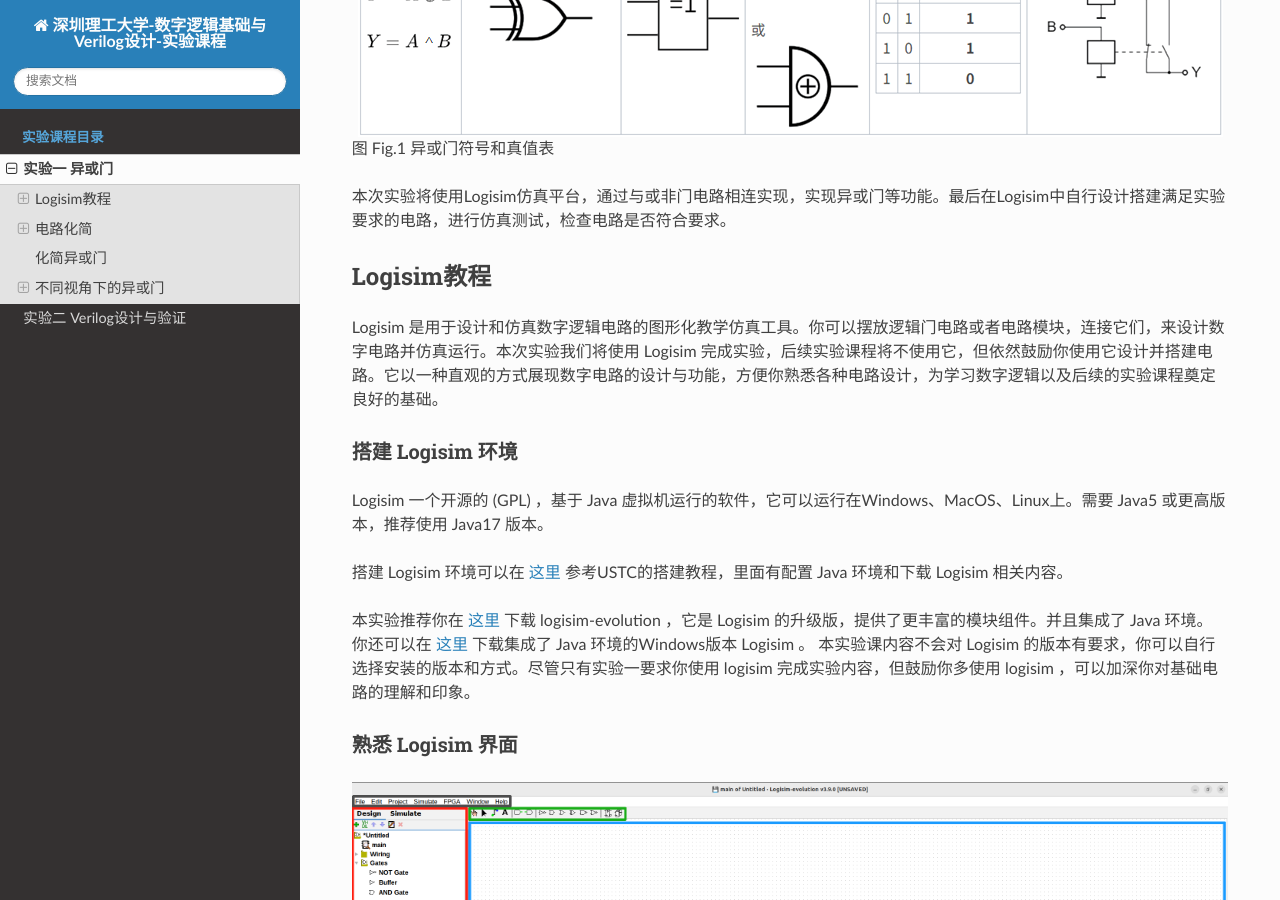
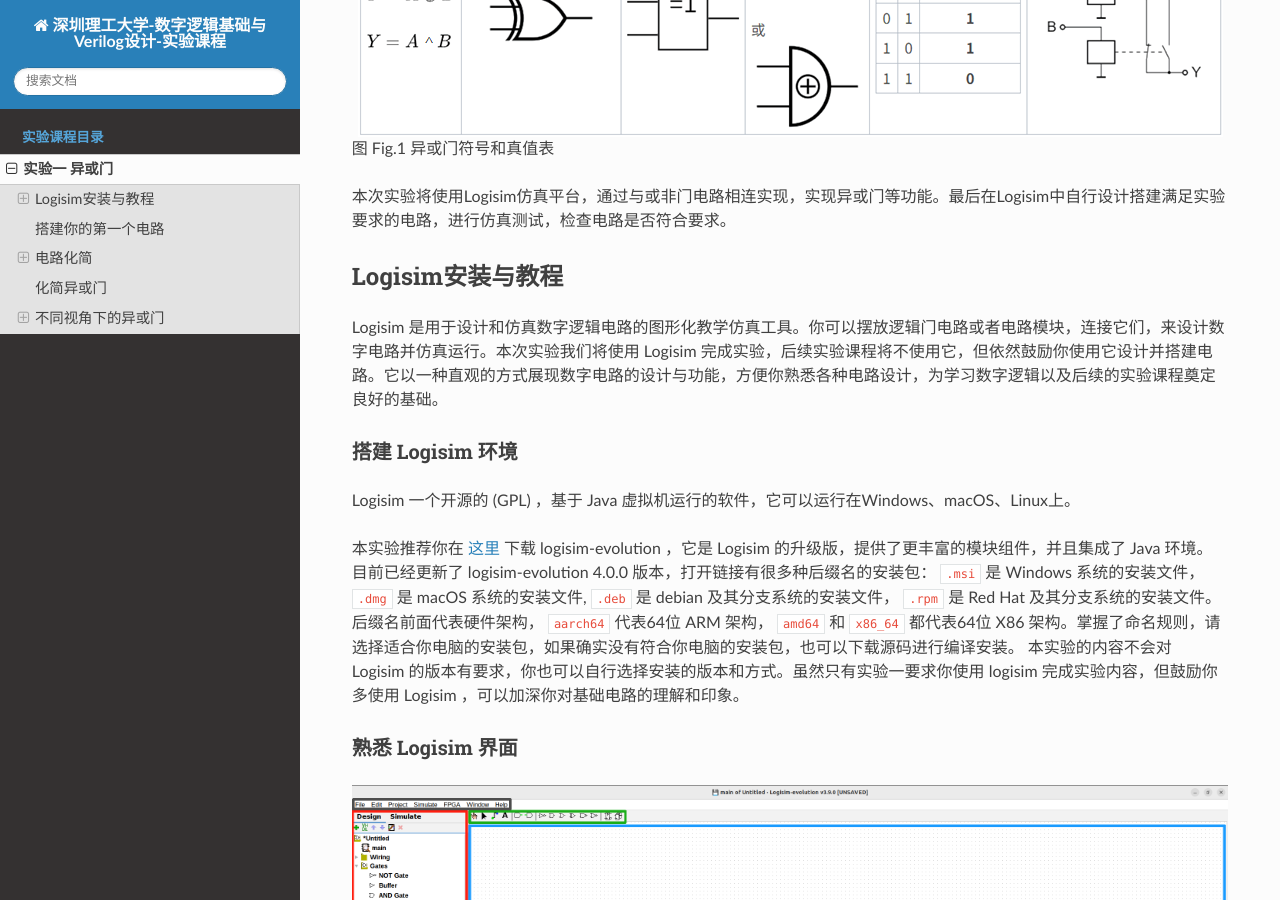
Before and after one commit to HuangXiCi/Digital_Logic, a Sphinx documentation site: the page built from source/labs/lab1.rst, in a window 1280 px wide and 900 px high, scrolled down 473 px. Built offline with Sphinx 7.4.7 and the Read the Docs theme 3.1.0, drawn with Linux system fonts in a browser that asks for light colours; some of the changed text lies outside the part shown.

Commit message:
Logisim安装与教程

```diff
--- a/source/conf.py
+++ b/source/conf.py
@@ -39,8 +39,9 @@
 # This is also used if you do content translation via gettext catalogs.
 # Usually you set "language" from the command line for these cases.
 
+source_encoding = 'utf-8'
 language = 'zh_CN'
-html_search_language = 'zh'
+html_search_language = 'zh_CN'
 
 # List of patterns, relative to source directory, that match files and
 # directories to ignore when looking for source files.
--- a/source/index.rst
+++ b/source/index.rst
@@ -15,7 +15,6 @@
    :hidden:
 
    实验一 异或门 <labs/lab1>
-   实验二 Verilog设计与验证 <labs/lab2>
 
 
 课程介绍
--- a/source/labs/lab1.rst
+++ b/source/labs/lab1.rst
@@ -13,7 +13,7 @@
 
 本次实验将使用Logisim仿真平台，通过与或非门电路相连实现，实现异或门等功能。最后在Logisim中自行设计搭建满足实验要求的电路，进行仿真测试，检查电路是否符合要求。
 
-Logisim教程
+Logisim安装与教程
 ~~~~~~~~~~~~~~~~~~~~~
 
 Logisim 是用于设计和仿真数字逻辑电路的图形化教学仿真工具。你可以摆放逻辑门电路或者电路模块，连接它们，来设计数字电路并仿真运行。本次实验我们将使用 Logisim 完成实验，后续实验课程将不使用它，但依然鼓励你使用它设计并搭建电路。它以一种直观的方式展现数字电路的设计与功能，方便你熟悉各种电路设计，为学习数字逻辑以及后续的实验课程奠定良好的基础。
@@ -21,13 +21,12 @@
 搭建 Logisim 环境
 -----------------------
 
-Logisim 一个开源的 (GPL) ，基于 Java 虚拟机运行的软件，它可以运行在Windows、MacOS、Linux上。需要 Java5 或更高版本，推荐使用 Java17 版本。
+Logisim 一个开源的 (GPL) ，基于 Java 虚拟机运行的软件，它可以运行在Windows、macOS、Linux上。
 
-搭建 Logisim 环境可以在 `这里 <https://soc.ustc.edu.cn/Digital/2024/lab0/logisim/>`_ 参考USTC的搭建教程，里面有配置 Java 环境和下载 Logisim 相关内容。
-
-本实验推荐你在 `这里 <https://github.com/logisim-evolution/logisim-evolution/releases>`_ 下载 logisim-evolution ，它是 Logisim 的升级版，提供了更丰富的模块组件。并且集成了 Java 环境。
-你还可以在 `这里 <https://github.com/SecondCat/Logisim-Chinese-version/releases/>`_ 下载集成了 Java 环境的Windows版本 Logisim 。
-本实验课内容不会对 Logisim 的版本有要求，你可以自行选择安装的版本和方式。尽管只有实验一要求你使用 logisim 完成实验内容，但鼓励你多使用 logisim ，可以加深你对基础电路的理解和印象。
+本实验推荐你在 `这里 <https://github.com/logisim-evolution/logisim-evolution/releases>`_ 下载 logisim-evolution ，它是 Logisim 的升级版，提供了更丰富的模块组件，并且集成了 Java 环境。
+目前已经更新了 logisim-evolution 4.0.0 版本，打开链接有很多种后缀名的安装包： ``.msi`` 是 Windows 系统的安装文件， ``.dmg`` 是 macOS 系统的安装文件, ``.deb`` 是 debian 及其分支系统的安装文件， ``.rpm`` 是 Red Hat 及其分支系统的安装文件。
+后缀名前面代表硬件架构， ``aarch64`` 代表64位 ARM 架构， ``amd64`` 和 ``x86_64`` 都代表64位 X86 架构。掌握了命名规则，请选择适合你电脑的安装包，如果确实没有符合你电脑的安装包，也可以下载源码进行编译安装。
+本实验的内容不会对 Logisim 的版本有要求，你也可以自行选择安装的版本和方式。虽然只有实验一要求你使用 logisim 完成实验内容，但鼓励你多使用 Logisim ，可以加深你对基础电路的理解和印象。
 
 熟悉 Logisim 界面
 -----------------------
@@ -57,17 +56,18 @@
 
 
 搭建你的第一个电路
------------------------
+~~~~~~~~~~~~~~~~~~~~~~~~~~~~~~~~~~~~~
 
 
 .. raw:: html
 
    <div class="admonition myhint">
      <p class="admonition-title">若 Logisim UI 崩溃</p>
-     <p>如果你在使用 Logisim 的过程中遇到图形化界面崩溃，有严重的显示问题，影响你使用该软件。
+     <p>如果你在使用 Logisim 的过程中遇到图形化界面崩溃，有严重的显示问题，影响使用该软件。
      在 <a class="reference external" href="https://blog.gitcode.com/ebfa6c46055d4d76975c7cf1912f29da.html">这里</a>
-     有提到这个问题的可能原因，Logisim 会在之后的版本中修复这个问题。不管使用哪个版本的 Logisim ，或者哪个版本的 Java ，
-     都会导致图形化界面崩溃。你遇到这个问题可以在虚拟机中运行 Logisim ，可以避免这个问题。</p>
+     提到这个问题的可能原因，Logisim 会在之后的版本中修复这个问题。不管使用哪个版本的 Logisim ，或者哪个版本的 Java ，
+     都会导致图形化界面崩溃。我使用 Nvidia 30系显卡时遇到这个问题，如今更换显卡后问题消失了。
+     4.0.0版本更新似乎并没有提到修复了该问题，如果你遇到这个问题可以在虚拟机中运行 Logisim ，可以避免这个问题。</p>
    </div>
 
 
@@ -81,7 +81,7 @@
 
 搭建好电路之后，还需要输入输出信号，才能控制你的电路，并指明结果。在 **Input/Output** 栏里面有各种各样的输入输出模块。
 **Button** 是一个按键，鼠标点击按下输出1，松手输出0。它没办法像家里面的灯的开关那样，保持状态输出1，因此需要鼠标控制多个输入时，它不是一个好的选择。
-**Dip Switch** 是一个拨码开关，它可以在属性栏配置拨码开关的数量，并且可以保持输出的状态，你可以使用它作为你的输入信号开关。
+**Dip Switch** 是一个拨码开关，它可以在属性栏配置拨码开关的数量，并且可以保持输出的状态，你也可以使用它作为你的输入信号开关。
 
 输出可以选择 **LED** 小灯，输出1小灯亮起，输出0小灯熄灭。这样你就可以通过输入输出去测试你的电路功能了。
 此外还有很多输入输出，比如七段数码管等，在之后的实验会逐步涉及。
```
Also changed, not shown: 16 other files.
